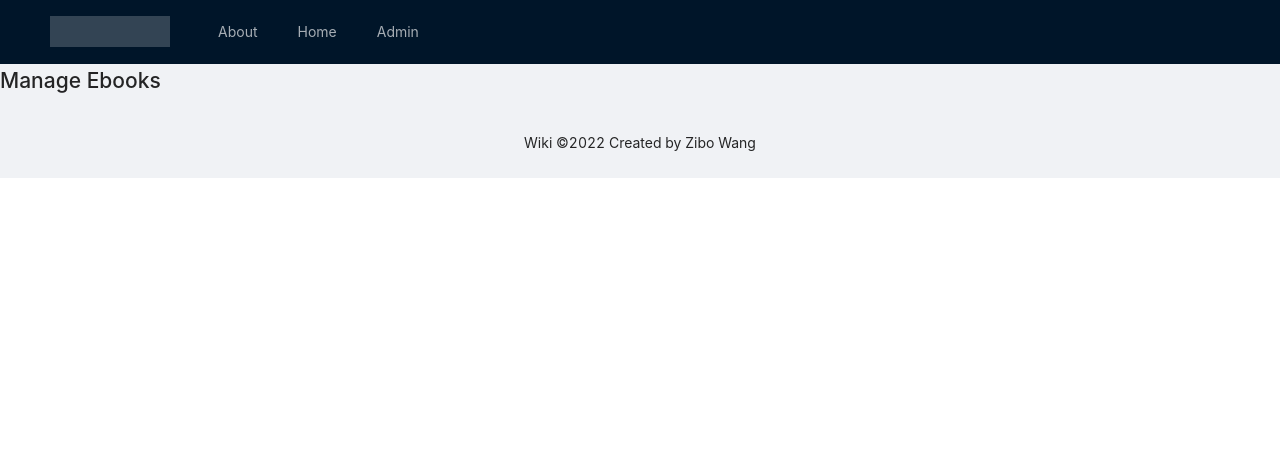
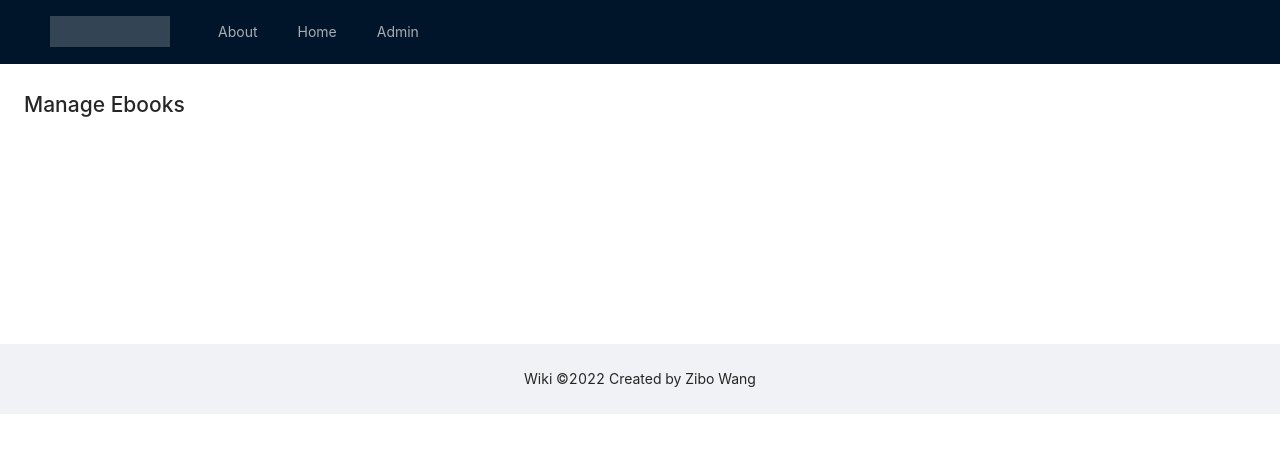
Before and after one commit to zibowang81192/wiki, a Vue app in the folder web/: page /admin/ebook in a window 1280 px wide. Shown: the top 452 px of the page. Built offline with nearby package versions, Linux system fonts and the light colour scheme; no server answers.

Commit message:
修改电子书管理页面布局

```diff
--- a/web/src/views/admin/AdminEbook.vue
+++ b/web/src/views/admin/AdminEbook.vue
@@ -1,5 +1,11 @@
 <template>
-  <div class="admin-ebook">
-    <h1>Manage Ebooks</h1>
-  </div>
+  <a-layout-content
+      :style="{ background: '#fff', padding: '24px', margin: 0, minHeight: '280px' }"
+  >
+    <div class="admin-ebook">
+      <h1>Manage Ebooks</h1>
+    </div>
+
+  </a-layout-content>
+
 </template>
```
